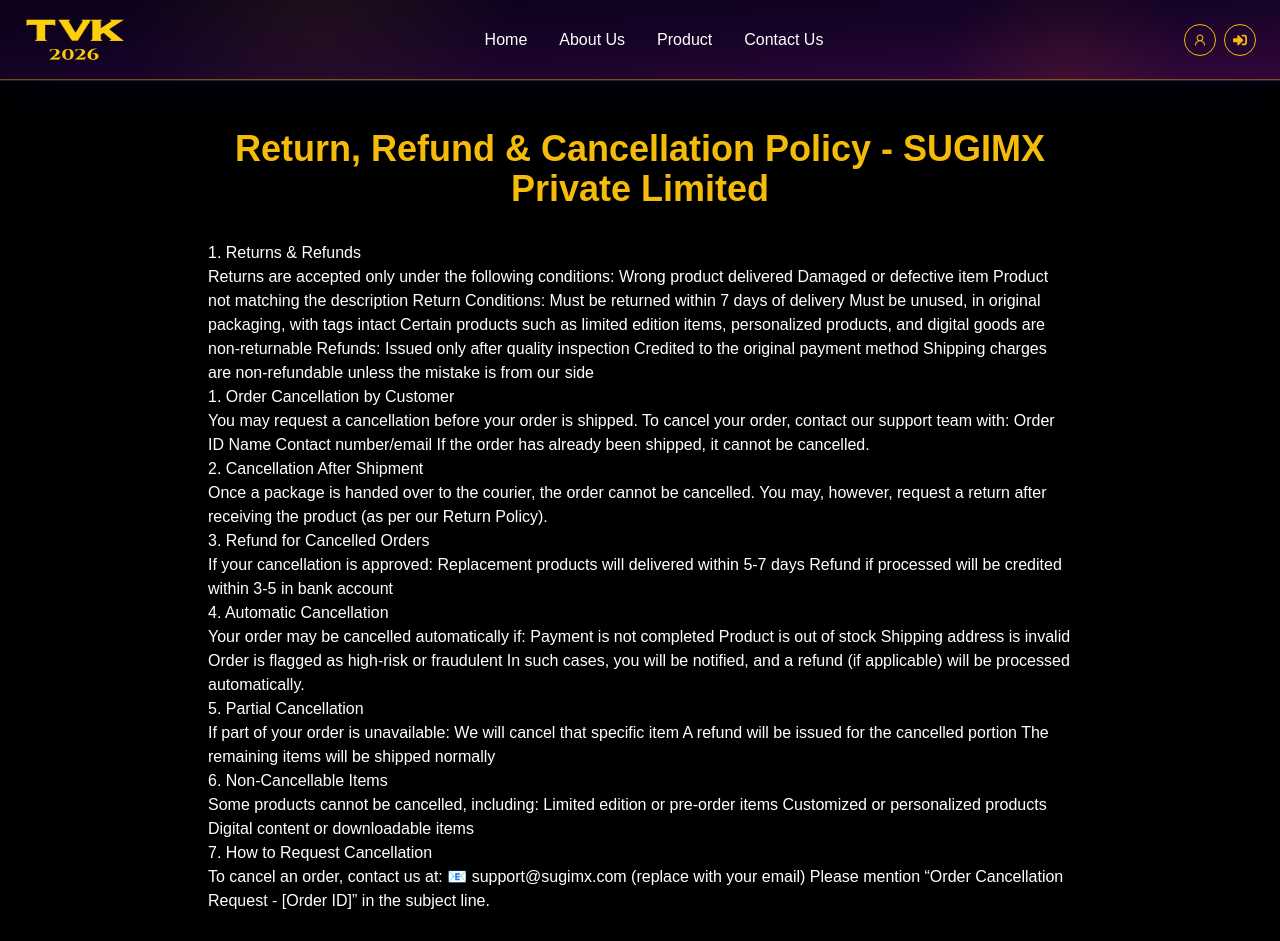
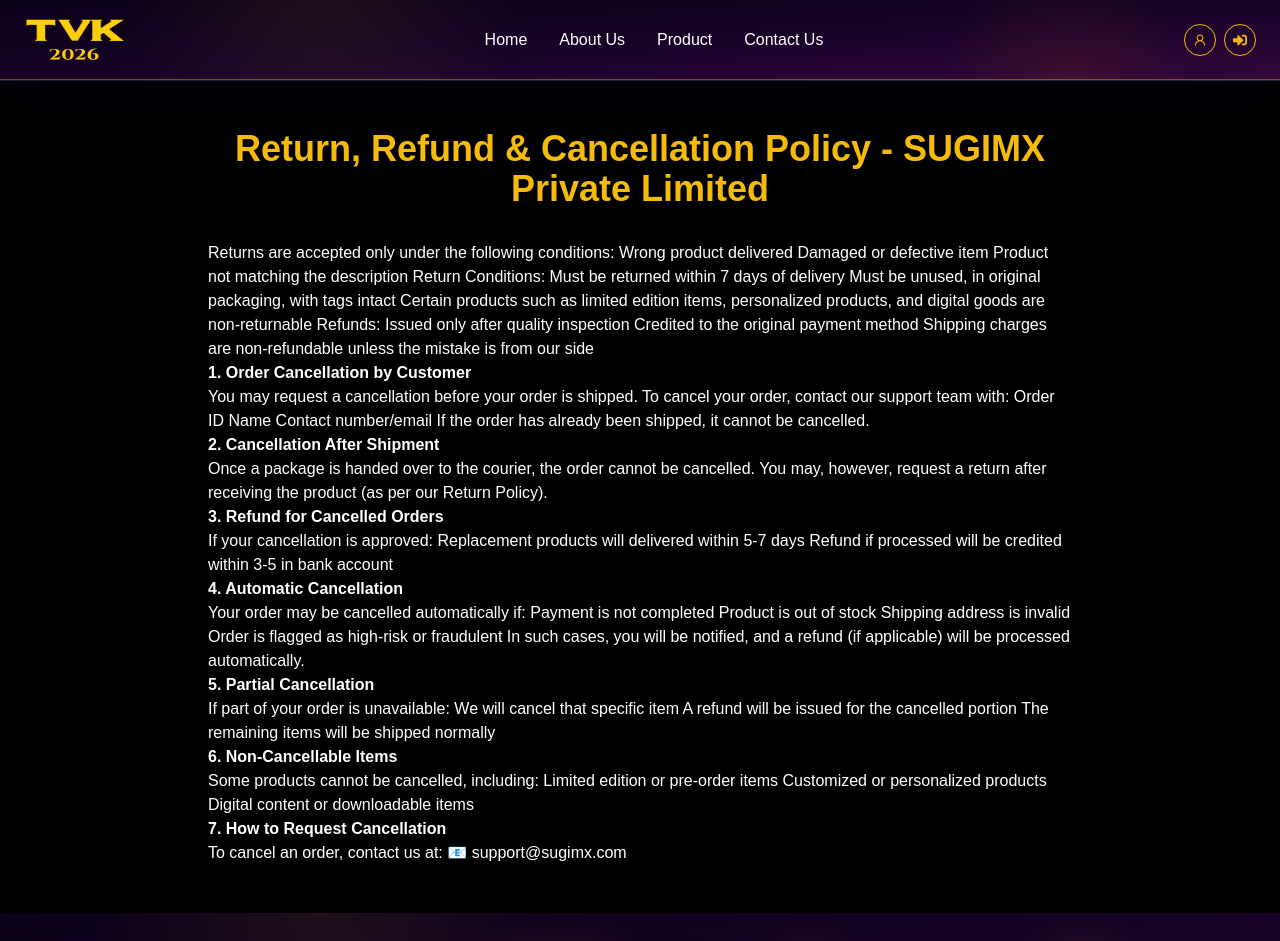
Before and after one commit to sugimx/jananayagan, a Next.js app: page /return-policy in a window 1280 px wide. Shown: the top 941 px of the page. Built offline with nearby package versions, Linux system fonts and the light colour scheme.

Commit message:
content are modified

```diff
--- a/src/app/(public)/return-policy/page.tsx
+++ b/src/app/(public)/return-policy/page.tsx
@@ -63,8 +63,6 @@
           jurisdiction of the competent courts situated at Nagercoil, Tamil Nadu.</p>
         </div> */}
         <div>
-          <h1>1. Returns & Refunds</h1>
-
 <p>Returns are accepted only under the following conditions:
 
 Wrong product delivered
@@ -89,7 +87,7 @@
 
 Shipping charges are non-refundable unless the mistake is from our side</p>
 
-<h1>1. Order Cancellation by Customer</h1>
+<h1 className='font-bold inline-block'>1. Order Cancellation by Customer</h1>
 
 <p>You may request a cancellation before your order is shipped.
 
@@ -103,12 +101,12 @@
 
 If the order has already been shipped, it cannot be cancelled.</p>
 
-<h1>2. Cancellation After Shipment</h1>
+<h1 className='font-bold inline-block'>2. Cancellation After Shipment</h1>
 
 <p>Once a package is handed over to the courier, the order cannot be cancelled.
 You may, however, request a return after receiving the product (as per our Return Policy).</p>
 
-<h1>3. Refund for Cancelled Orders</h1>
+<h1 className='font-bold inline-block'>3. Refund for Cancelled Orders</h1>
 <p>
 If your cancellation is approved:
 
@@ -116,7 +114,7 @@
 Refund if processed will be credited within 3-5 in bank account
 </p>
 
-<h1>4. Automatic Cancellation</h1>
+<h1 className='font-bold inline-block'>4. Automatic Cancellation</h1>
 
 <p>Your order may be cancelled automatically if:
 
@@ -130,7 +128,7 @@
 
 In such cases, you will be notified, and a refund (if applicable) will be processed automatically.</p>
 
-<h1>5. Partial Cancellation</h1>
+<h1 className='font-bold inline-block'>5. Partial Cancellation</h1>
 <p>
 If part of your order is unavailable:
 
@@ -140,7 +138,7 @@
 
 The remaining items will be shipped normally</p>
 
-<h1>6. Non-Cancellable Items</h1>
+<h1 className='font-bold inline-block'>6. Non-Cancellable Items</h1>
 <p>
 Some products cannot be cancelled, including:
 
@@ -150,13 +148,10 @@
 
 Digital content or downloadable items</p>
 
-<h1>7. How to Request Cancellation</h1>
+<h1 className='font-bold inline-block'>7. How to Request Cancellation</h1>
 
 <p>To cancel an order, contact us at:
-📧 support@sugimx.com
- (replace with your email)
-
-Please mention “Order Cancellation Request - [Order ID]” in the subject line.</p>
+📧 support@sugimx.com</p>
         </div>
       </div>
     </Container>
--- a/src/app/(public)/shipping-policy/page.tsx
+++ b/src/app/(public)/shipping-policy/page.tsx
@@ -20,7 +20,7 @@
                     </ul>
                 </div> */}
                 <div>
-                    <h1>1. Order Processing Time</h1>
+                    <h1 className='font-bold inline-block'>1. Order Processing Time</h1>
 
 <p>All orders are processed within 1-3 business days.
 
@@ -28,7 +28,7 @@
 
 Processing time may increase during peak seasons, offers, or high-volume sales.</p>
 
-<h1>2. Shipping Methods & Delivery Time</h1>
+<h1 className='font-bold inline-block'>2. Shipping Methods & Delivery Time</h1>
 <p>
 We offer standard courier shipping across India.
 
@@ -42,7 +42,7 @@
 
 Delivery timelines are estimates and may vary due to courier delays, weather, or unforeseen events.</p>
 
-<h1>3. Shipping Charges</h1>
+<h1 className='font-bold inline-block'>3. Shipping Charges</h1>
 <p>
 Shipping fees are calculated at checkout based on your location and order weight.
 
@@ -54,7 +54,7 @@
 
 You can use this tracking ID to monitor your package through the {"courier's"} website.</p>
 
-<h1>5. Incorrect or Incomplete Address</h1>
+<h1 className='font-bold inline-block'>5. Incorrect or Incomplete Address</h1>
 
 <p>Customers are responsible for providing accurate delivery details.
 
@@ -66,7 +66,7 @@
 
 If the package returns to us due to an incorrect address, re-shipping charges will apply.</p>
 
-<h1>6. Delayed or Lost Shipments</h1>
+<h1 className='font-bold inline-block'>6. Delayed or Lost Shipments</h1>
 
 <p>While we ensure timely dispatch:
 
@@ -74,12 +74,12 @@
 
 Lost shipments will be investigated with the courier; replacements will be issued only after confirmation</p>
 
-<h1>7. International Shipping</h1>
+<h1 className='font-bold inline-block'>7. International Shipping</h1>
 <p>
 Currently, we do not offer international shipping.
 Orders are shipped within India only.</p>
 
-<h1>8. Damaged Packages</h1>
+<h1 className='font-bold inline-block'>8. Damaged Packages</h1>
 <p>
 If your order arrives damaged:
 
@@ -89,7 +89,7 @@
 
 Replacement or refund will be processed after verification
 </p>
-<h1>
+<h1 className='font-bold inline-block'>
 9. Delivery Attempts</h1>
 
 <p>Couriers may attempt delivery 2–3 times.
--- a/src/app/(public)/terms-conditions/page.tsx
+++ b/src/app/(public)/terms-conditions/page.tsx
@@ -116,12 +116,12 @@
 
         </div> */}
 
-          <h1>1. Use of the Website</h1>
+          <h1 className='font-bold inline-block'>1. Use of the Website</h1>
 
 <p>You agree to use this website for lawful shopping purposes only.
 We may update, modify, or remove content on the site without prior notice.</p>
 
-<h1>2. Product Information</h1>
+<h1 className='font-bold inline-block'>2. Product Information</h1>
 
 <p>We aim to provide accurate product descriptions, images, and pricing.
 However:
@@ -134,7 +134,7 @@
 
 SUGIMX PRIVATE LIMITED is not responsible for typographical or display errors.</p>
 
-<h1>3. Pricing & Payment</h1>
+<h1 className='font-bold inline-block'>3. Pricing & Payment</h1>
 
 <p>All prices shown are final unless indicated otherwise.
 
@@ -144,7 +144,7 @@
 
 Prices may change at any time without notice.</p>
 
-<h1>4. Order Processing & Cancellation</h1>
+<h1 className='font-bold inline-block'>4. Order Processing & Cancellation</h1>
 
 <p>Once an order is placed:
 
@@ -156,7 +156,7 @@
 
 If an order is cancelled, you will be notified and refunded.</p>
 
-<h1>5. Shipping & Delivery</h1>
+<h1 className='font-bold inline-block'>5. Shipping & Delivery</h1>
 
 <p>Delivery times are estimates only and may vary by location
 
@@ -166,7 +166,7 @@
 
 SUGIMX PRIVATE LIMITED is not responsible for lost packages due to incorrect addresses provided by the customer</p>
 
-<h1>6. Returns & Refunds</h1>
+<h1 className='font-bold inline-block'>6. Returns & Refunds</h1>
 
 <p>Returns are accepted only under the following conditions:
 
@@ -192,12 +192,12 @@
 
 Shipping charges are non-refundable unless the mistake is from our side</p>
 
-<h1>7. Intellectual Property</h1>
+<h1 className='font-bold inline-block'>7. Intellectual Property</h1>
 
 <p>All images, branding, product designs, and content on this website belong to SUGIMX PRIVATE LIMITED.
 Reproduction or unauthorized use is strictly prohibited.</p>
 
-<h1>8. User Responsibilities</h1>
+<h1 className='font-bold inline-block'>8. User Responsibilities</h1>
 
 <p>Users agree not to:
 
@@ -211,7 +211,7 @@
 
 Violation may lead to order cancellation or legal action.</p>
 
-<h1>9. Limitation of Liability</h1>
+<h1 className='font-bold inline-block'>9. Limitation of Liability</h1>
 
 <p>SUGIMX PRIVATE LIMITED is not responsible for:
 
@@ -222,13 +222,13 @@
 Indirect or accidental damages caused by using this website
 
 All purchases are made at your own discretion and risk.</p>
-<h1>
+<h1 className='font-bold inline-block'>
 10. Privacy & Data Handling</h1>
 
 <p>Your information is collected and processed in accordance with our Privacy Policy.
 By shopping with us, you consent to data usage for order processing, communication, and shipping.</p>
 
-<h1>11. Governing Law</h1>
+<h1 className='font-bold inline-block'>11. Governing Law</h1>
 
 <p>These Terms & Conditions are governed by Indian law.
 Any disputes will be handled under the jurisdiction of Tamil Nadu courts.</p>
```
